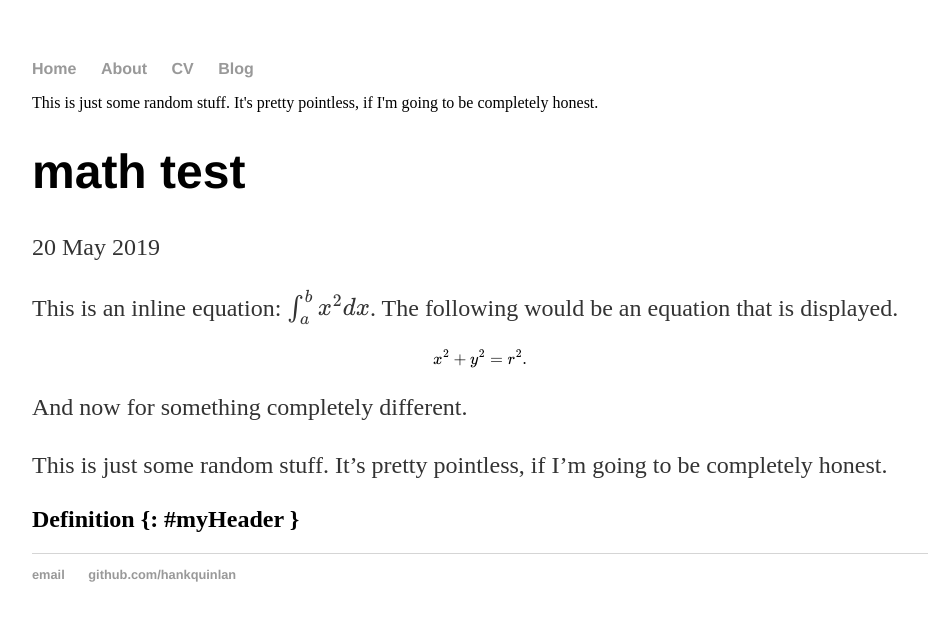
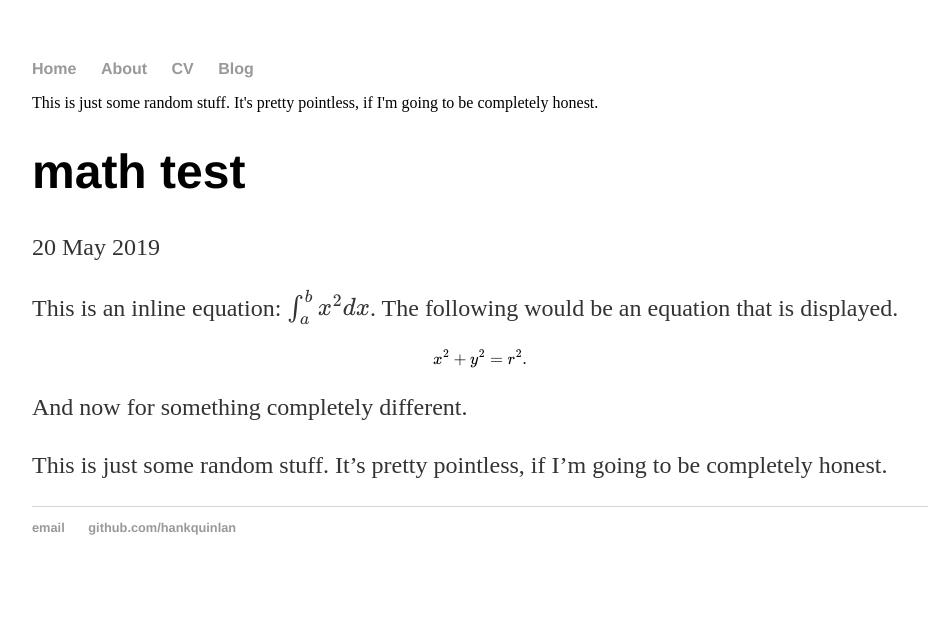
Before and after one commit to fattymattk/hello-world, a Jekyll site: the page built from _posts/2019-05-20-mathtest.md, in a window 1280 px wide. Shown: the top 621 px of the page, without its empty margins (160-1088 px from the left). Built offline with Jekyll 4.4.1, drawn with Linux system fonts in a browser that asks for light colours; formulas are drawn with MathJax 3.

Commit message:
Update 2019-05-20-mathtest.md

```diff
--- a/_posts/2019-05-20-mathtest.md
+++ b/_posts/2019-05-20-mathtest.md
@@ -12,5 +12,3 @@ $$x^2 + y^2 = r^2.$$
 And now for something completely different.
 
 {% include random.md %}
-
-## Definition \{: #myHeader \}
```
